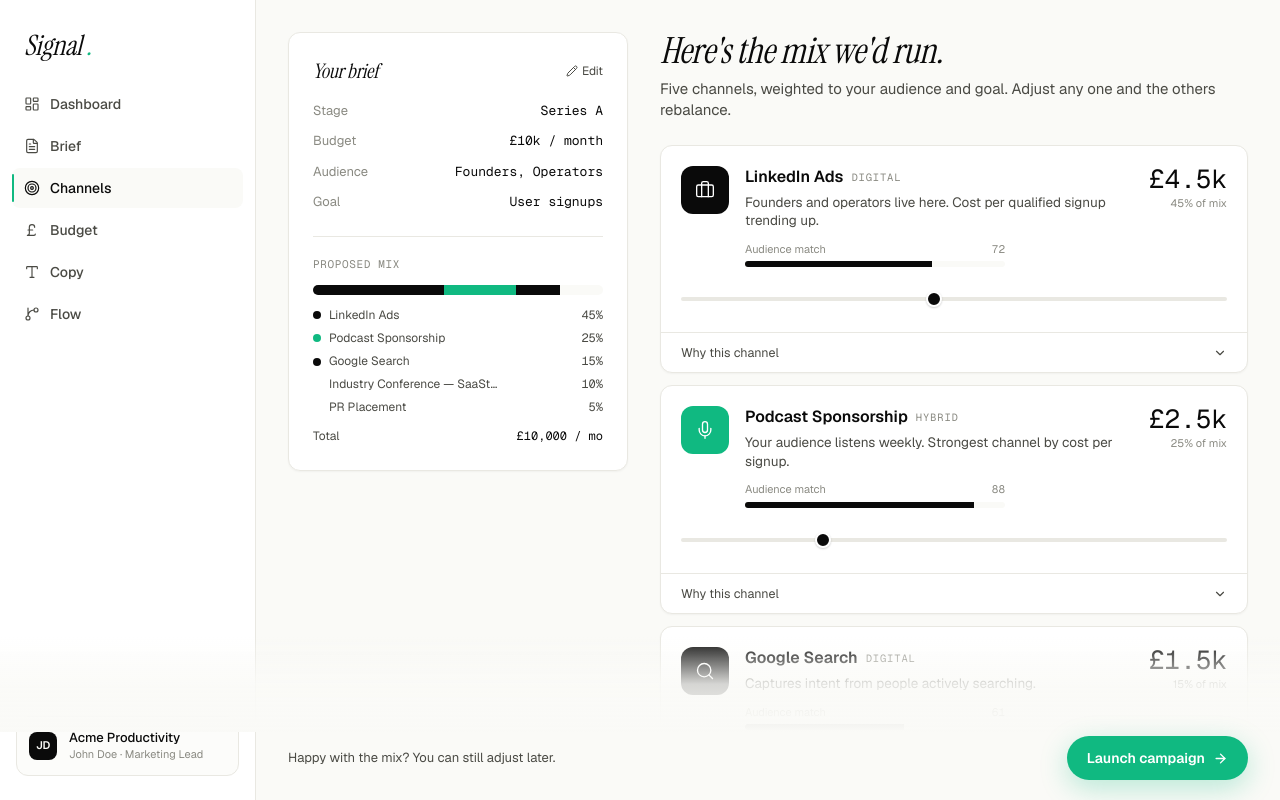
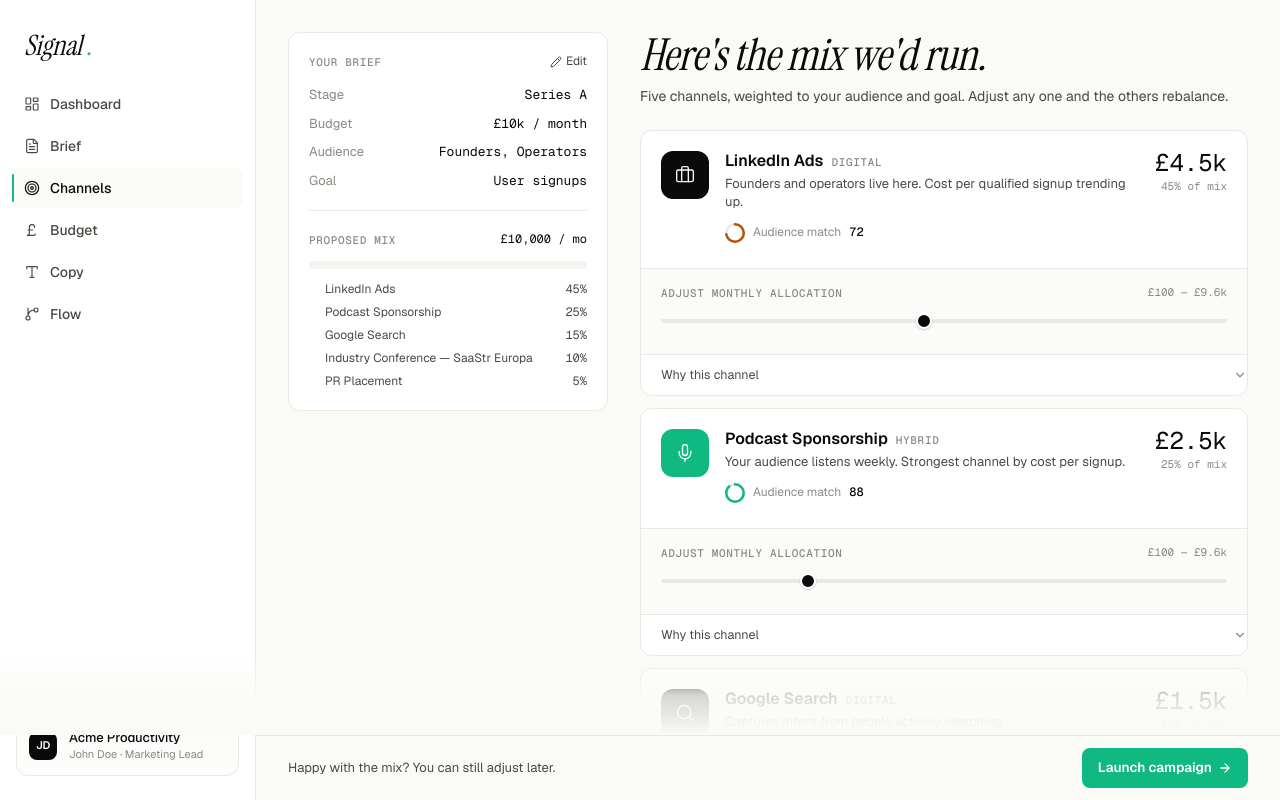
Before and after one commit to Kazemkhani/HCI-Final-Project, a Next.js app: page /channels in a window 1280 px wide. Shown: the top 800 px of the page. Built offline with nearby package versions, Linux system fonts and the light colour scheme.

Commit message:
feat(signal): R3 — channel-card redesign + ui primitives (icon-box, status-pill, segmented-tabs, disclosure, empty-state, chart-tooltip)

```diff
--- a/app/(signal)/channels/page.tsx
+++ b/app/(signal)/channels/page.tsx
@@ -6,7 +6,6 @@ import { useState } from "react";
 import { useHydrated } from "@/lib/use-hydrated";
 import { motion, AnimatePresence } from "framer-motion";
 import {
-  ChevronDown,
   Briefcase,
   Mic,
   Search,
@@ -21,12 +20,15 @@ import { useBriefStore } from "@/lib/brief-store";
 import { useMixStore, useMixTotal } from "@/lib/mix-store";
 import {
   CHANNELS,
+  CHANNEL_SERIES,
   GOAL_OPTIONS,
   TYPE_LABEL,
   formatGBP,
   formatGBPCompact,
 } from "@/lib/mock-data";
-import { cn } from "@/lib/utils";
+import { IconBox } from "@/components/ui/icon-box";
+import { Disclosure } from "@/components/ui/disclosure";
+import { RadialScore } from "@/components/dashboard/radial-score";
 
 const iconMap: Record<string, LucideIcon> = {
   Briefcase,
@@ -36,15 +38,16 @@ const iconMap: Record<string, LucideIcon> = {
   Newspaper,
 };
 
-const typeColour: Record<string, string> = {
-  digital: "var(--color-ink-1)",
-  physical: "var(--color-editorial)",
-  hybrid: "var(--color-accent)",
+const typeTone: Record<string, "solid" | "editorial" | "accent"> = {
+  digital: "solid",
+  physical: "editorial",
+  hybrid: "accent",
 };
 
 export default function ChannelMixPage() {
   const router = useRouter();
-  const { stage, budget, audiences, customAudience, goal, launched } = useBriefStore();
+  const { stage, budget, audiences, customAudience, goal, launched } =
+    useBriefStore();
   const allocations = useMixStore((s) => s.allocations);
   const setAllocation = useMixStore((s) => s.setAllocation);
   const total = useMixTotal();
@@ -54,15 +57,16 @@ export default function ChannelMixPage() {
   if (hydrated && !launched) {
     return (
       <div className="min-h-[60vh] flex flex-col items-center justify-center text-center">
-        <h1 className="font-display text-[36px] text-[var(--color-ink-1)]">
+        <h1 className="font-display text-[36px] text-[var(--color-ink-900)]">
           Start with a brief first.
         </h1>
-        <p className="mt-2 text-[15px] text-[var(--color-ink-2)] max-w-sm">
-          We need a few details about your campaign before we can suggest a mix.
+        <p className="mt-2 text-[14px] text-[var(--color-ink-600)] max-w-sm">
+          We need a few details about your campaign before we can suggest a
+          mix.
         </p>
         <Link
           href="/brief"
-          className="mt-6 inline-flex items-center gap-1.5 h-10 px-4 rounded-md bg-[var(--color-ink-1)] text-[var(--color-bg)] text-[14px] font-medium"
+          className="mt-6 inline-flex items-center gap-1.5 h-9 px-4 rounded-md bg-[var(--color-ink-900)] text-[var(--color-bg)] text-[13.5px] font-medium"
         >
           Build the brief <ArrowRight size={14} aria-hidden />
         </Link>
@@ -81,48 +85,74 @@ export default function ChannelMixPage() {
   };
 
   return (
-    <div className="grid grid-cols-1 lg:grid-cols-[340px_1fr] gap-8 pb-32">
-      <aside className="lg:sticky lg:top-8 self-start">
-        <div className="rounded-xl border border-[var(--color-border)] bg-[var(--color-surface)] p-6 shadow-[var(--shadow-sm)]">
+    <div className="grid grid-cols-1 md:grid-cols-[280px_1fr] lg:grid-cols-[320px_1fr] gap-6 lg:gap-8 pb-32">
+      <aside className="md:sticky md:top-8 self-start">
+        <div className="rounded-lg border border-[var(--color-border)] bg-[var(--color-ink-0)] p-5">
           <div className="flex items-center justify-between mb-4">
-            <h2 className="font-display text-[20px] text-[var(--color-ink-1)]">
+            <span className="t-meta text-[var(--color-ink-400)]">
               Your brief
-            </h2>
+            </span>
             <Link
               href="/brief"
-              className="text-[12px] text-[var(--color-ink-2)] hover:text-[var(--color-ink-1)] inline-flex items-center gap-1"
+              className="text-[12px] text-[var(--color-ink-600)] hover:text-[var(--color-ink-900)] inline-flex items-center gap-1"
             >
               <Pencil size={12} aria-hidden /> Edit
             </Link>
           </div>
-          <dl className="space-y-3 text-[13px]">
+          <dl className="space-y-2.5 text-[13px]">
             <Row label="Stage" value={stage} />
-            <Row label="Budget" value={`${formatGBPCompact(budget)} / month`} />
+            <Row
+              label="Budget"
+              value={`${formatGBPCompact(budget)} / month`}
+            />
             <Row label="Audience" value={audienceLabel} />
             <Row label="Goal" value={goalLabel} />
           </dl>
 
-          <div className="mt-6 pt-5 border-t border-[var(--color-border)]">
-            <div className="text-[11px] uppercase tracking-[0.06em] text-[var(--color-ink-3)] font-mono">
+          <div className="mt-5 pt-5 border-t border-[var(--color-border)]">
+            <div className="flex items-center justify-between mb-3">
+              <span className="t-meta text-[var(--color-ink-400)]">
                 Proposed mix
-            </div>
-            <MixBar allocations={allocations} total={total} />
-            <div className="flex items-center justify-between mt-3 text-[12px] text-[var(--color-ink-2)] tabular-nums">
-              <span>Total</span>
-              <span className="font-mono text-[var(--color-ink-1)]">
+              </span>
+              <span className="font-mono tabular-nums text-[12px] text-[var(--color-ink-900)]">
                 {formatGBP(total)} / mo
               </span>
             </div>
+            <MixBar allocations={allocations} total={total} />
+            <ul className="mt-3 space-y-1.5">
+              {CHANNELS.map((c) => {
+                const v = allocations[c.id] ?? c.allocation;
+                const pct = Math.round((v / total) * 100);
+                return (
+                  <li
+                    key={c.id}
+                    className="flex items-center justify-between text-[12px] text-[var(--color-ink-600)]"
+                  >
+                    <span className="inline-flex items-center gap-2 min-w-0">
+                      <span
+                        aria-hidden
+                        className="size-2 rounded-full shrink-0"
+                        style={{ background: CHANNEL_SERIES[c.id] }}
+                      />
+                      <span className="truncate">{c.name}</span>
+                    </span>
+                    <span className="font-mono tabular-nums shrink-0">
+                      {pct}%
+                    </span>
+                  </li>
+                );
+              })}
+            </ul>
           </div>
         </div>
       </aside>
 
       <section>
         <header className="mb-6">
-          <h1 className="font-display text-[36px] leading-[1.05] text-[var(--color-ink-1)]">
+          <h1 className="font-display text-[36px] lg:text-[44px] leading-[1.05] text-[var(--color-ink-900)]">
             Here&apos;s the mix we&apos;d run.
           </h1>
-          <p className="mt-2 text-[15px] text-[var(--color-ink-2)]">
+          <p className="mt-2 text-[14px] text-[var(--color-ink-600)] max-w-prose">
             Five channels, weighted to your audience and goal. Adjust any one
             and the others rebalance.
           </p>
@@ -154,10 +184,10 @@ export default function ChannelMixPage() {
       </section>
 
       <div className="fixed bottom-0 inset-x-0 z-30 pointer-events-none">
-        <div className="bg-gradient-to-t from-[var(--color-bg)] via-[var(--color-bg)]/85 to-transparent h-24" />
-        <div className="bg-[var(--color-bg)] pb-5 pt-1 px-6 lg:px-8 lg:ml-64">
+        <div className="bg-gradient-to-t from-[var(--color-bg)] via-[var(--color-bg)]/85 to-transparent h-20" />
+        <div className="bg-[var(--color-bg)] border-t border-[var(--color-border)] py-3 px-4 sm:px-6 lg:px-8 lg:ml-64">
           <div className="max-w-[1200px] mx-auto flex items-center justify-between gap-4 pointer-events-auto">
-            <p className="hidden sm:block text-[13px] text-[var(--color-ink-2)] max-w-md">
+            <p className="hidden sm:block text-[13px] text-[var(--color-ink-600)] max-w-md">
               Happy with the mix? You can still adjust later.
             </p>
             <AnimatePresence mode="wait" initial={false}>
@@ -168,24 +198,24 @@ export default function ChannelMixPage() {
                   animate={{ opacity: 1, scale: 1 }}
                   exit={{ opacity: 0 }}
                   transition={{ type: "spring", stiffness: 320, damping: 26 }}
-                  className="ml-auto h-11 px-5 rounded-full bg-[var(--color-accent)] text-white text-[14px] font-medium shadow-[0_8px_28px_rgba(16,185,129,0.32)] inline-flex items-center gap-2"
+                  className="ml-auto h-10 px-4 rounded-md bg-[var(--color-accent)] text-white text-[13.5px] font-medium inline-flex items-center gap-2"
                 >
-                  <Check size={15} strokeWidth={2.4} aria-hidden />
+                  <Check size={14} strokeWidth={2.4} aria-hidden />
                   Launched. Watching the numbers.
                 </motion.div>
               ) : (
                 <motion.button
                   key="cta"
-                  initial={{ opacity: 0, y: 8 }}
+                  initial={{ opacity: 0, y: 4 }}
                   animate={{ opacity: 1, y: 0 }}
                   exit={{ opacity: 0 }}
                   transition={{ duration: 0.2 }}
                   type="button"
                   onClick={handleLaunch}
-                  className="ml-auto h-11 px-5 rounded-full bg-[var(--color-accent)] text-white text-[14px] font-semibold shadow-[0_8px_28px_rgba(16,185,129,0.28)] inline-flex items-center gap-2 hover:translate-y-[-1px] transition-transform"
+                  className="ml-auto h-10 px-4 rounded-md bg-[var(--color-accent)] text-white text-[13.5px] font-semibold inline-flex items-center gap-1.5 hover:translate-y-[-1px] transition-transform"
                 >
                   Launch campaign
-                  <ArrowRight size={15} strokeWidth={2.2} aria-hidden />
+                  <ArrowRight size={14} strokeWidth={2.2} aria-hidden />
                 </motion.button>
               )}
             </AnimatePresence>
@@ -199,8 +229,8 @@ export default function ChannelMixPage() {
 function Row({ label, value }: { label: string; value: string }) {
   return (
     <div className="flex items-start justify-between gap-3">
-      <dt className="text-[var(--color-ink-3)]">{label}</dt>
-      <dd className="text-[var(--color-ink-1)] font-mono text-right max-w-[60%]">
+      <dt className="text-[var(--color-ink-400)]">{label}</dt>
+      <dd className="text-[var(--color-ink-900)] font-mono text-right max-w-[60%] truncate">
         {value}
       </dd>
     </div>
@@ -215,11 +245,10 @@ function MixBar({
   total: number;
 }) {
   return (
-    <div className="mt-3">
     <div
-        className="flex h-2.5 rounded-full overflow-hidden bg-[var(--color-bg)]"
+      className="flex h-2 rounded-full overflow-hidden bg-[var(--color-ink-50)]"
       role="img"
-        aria-label="Allocation by channel"
+      aria-label="Allocation by channel, segmented by share of total budget"
     >
       {CHANNELS.map((c, i) => {
         const v = allocations[c.id] ?? c.allocation;
@@ -229,36 +258,18 @@ function MixBar({
             key={c.id}
             initial={{ width: 0 }}
             animate={{ width: `${pct}%` }}
-              transition={{ type: "spring", stiffness: 220, damping: 28, delay: i * 0.05 }}
-              style={{ background: typeColour[c.type] }}
+            transition={{
+              type: "spring",
+              stiffness: 220,
+              damping: 28,
+              delay: i * 0.04,
+            }}
+            style={{ background: CHANNEL_SERIES[c.id] }}
             className="h-full"
             title={`${c.name}: ${pct.toFixed(0)}%`}
           />
         );
       })}
-      </div>
-      <div className="mt-3 space-y-1.5">
-        {CHANNELS.map((c) => {
-          const v = allocations[c.id] ?? c.allocation;
-          const pct = Math.round((v / total) * 100);
-          return (
-            <div
-              key={c.id}
-              className="flex items-center justify-between text-[12px] text-[var(--color-ink-2)]"
-            >
-              <span className="inline-flex items-center gap-2">
-                <span
-                  aria-hidden
-                  className="size-2 rounded-full shrink-0"
-                  style={{ background: typeColour[c.type] }}
-                />
-                <span className="truncate max-w-[170px]">{c.name}</span>
-              </span>
-              <span className="font-mono tabular-nums">{pct}%</span>
-            </div>
-          );
-        })}
-      </div>
     </div>
   );
 }
@@ -290,62 +301,68 @@ function ChannelCard({
   Icon,
   onChange,
 }: ChannelCardProps) {
-  const [open, setOpen] = useState(false);
-  // Slider can take up to total minus floors reserved for the 4 other channels.
   const sliderMax = Math.max(100, total - 4 * 100);
   const sliderMin = 100;
   const sliderStep = total >= 20000 ? 250 : 100;
+  const matchTone =
+    audienceMatch >= 75
+      ? "var(--color-success)"
+      : audienceMatch >= 60
+        ? "var(--color-warning)"
+        : "var(--color-negative)";
 
   return (
-    <article className="rounded-xl border border-[var(--color-border)] bg-[var(--color-surface)] shadow-[var(--shadow-sm)] overflow-hidden">
-      <div className="p-5 grid grid-cols-[48px_1fr_auto] gap-4 items-start">
-        <div
-          className="size-12 rounded-lg grid place-items-center text-white shrink-0"
-          style={{ background: typeColour[type] }}
-          aria-hidden
-        >
-          <Icon size={20} strokeWidth={1.6} />
-        </div>
+    <article className="rounded-lg border border-[var(--color-border)] bg-[var(--color-ink-0)] overflow-hidden transition-shadow hover:shadow-[var(--shadow-sm)]">
+      <div className="p-5">
+        <div className="flex items-start gap-4">
+          <IconBox Icon={Icon} size="lg" tone={typeTone[type]} />
 
-        <div className="min-w-0">
-          <div className="flex items-center gap-2 flex-wrap">
-            <h3 className="text-[16px] font-semibold text-[var(--color-ink-1)]">
+          <div className="flex-1 min-w-0">
+            <div className="flex items-baseline gap-2 flex-wrap">
+              <h3 className="text-[16px] font-semibold text-[var(--color-ink-900)] leading-tight">
                 {name}
               </h3>
-            <span className="text-[10.5px] uppercase tracking-[0.08em] text-[var(--color-ink-3)] font-mono">
+              <span className="t-meta text-[var(--color-ink-400)]">
                 {TYPE_LABEL[type]}
               </span>
             </div>
-          <p className="mt-1 text-[13.5px] text-[var(--color-ink-2)] leading-snug">
+            <p className="mt-1 text-[13px] text-[var(--color-ink-600)] leading-snug max-w-prose">
               {rationale}
             </p>
-          <div className="mt-3 flex items-center gap-3">
-            <div className="flex-1 max-w-[260px]">
-              <div className="flex items-center justify-between text-[11px] text-[var(--color-ink-3)] mb-1">
-                <span>Audience match</span>
-                <span className="font-mono">{audienceMatch}</span>
+            <div className="mt-3 inline-flex items-center gap-2 text-[12px]">
+              <RadialScore
+                value={audienceMatch}
+                size={20}
+                stroke={2.5}
+                fillColour={matchTone}
+              />
+              <span className="text-[var(--color-ink-400)]">
+                Audience match
+              </span>
+              <span className="font-mono tabular-nums text-[var(--color-ink-900)] font-medium">
+                {audienceMatch}
+              </span>
             </div>
-              <div className="h-1.5 rounded-full bg-[var(--color-bg)] overflow-hidden">
-                <div
-                  className="h-full bg-[var(--color-ink-1)]"
-                  style={{ width: `${audienceMatch}%` }}
-                />
+          </div>
+
+          <div className="text-right shrink-0">
+            <div className="font-mono text-[24px] tabular-nums text-[var(--color-ink-900)] leading-none">
+              {formatGBPCompact(allocation)}
+            </div>
+            <div className="text-[11px] text-[var(--color-ink-400)] mt-1 font-mono">
+              {pct}% of mix
             </div>
           </div>
         </div>
       </div>
 
-        <div className="text-right">
-          <div className="font-mono text-[26px] tabular-nums text-[var(--color-ink-1)] leading-none">
-            {formatGBPCompact(allocation)}
+      <div className="px-5 py-4 border-t border-[var(--color-border)] bg-[var(--color-ink-50)]/40">
+        <div className="flex items-center justify-between text-[11px] text-[var(--color-ink-400)] mb-2">
+          <span className="t-meta">Adjust monthly allocation</span>
+          <span className="font-mono tabular-nums">
+            {formatGBPCompact(sliderMin)} — {formatGBPCompact(sliderMax)}
+          </span>
         </div>
-          <div className="text-[11px] text-[var(--color-ink-3)] mt-1">
-            {pct}% of mix
-          </div>
-        </div>
-      </div>
-
-      <div className="px-5 pb-4">
         <input
           type="range"
           min={sliderMin}
@@ -353,44 +370,30 @@ function ChannelCard({
           step={sliderStep}
           value={Math.min(allocation, sliderMax)}
           onChange={(e) => onChange(Number(e.target.value))}
-          aria-label={`Allocation for ${name}`}
-          className="w-full accent-[var(--color-accent)]"
+          aria-label={`Adjust monthly allocation for ${name}`}
+          aria-valuemin={sliderMin}
+          aria-valuemax={sliderMax}
+          aria-valuenow={allocation}
+          aria-valuetext={`${formatGBP(allocation)} per month`}
+          className="w-full"
         />
       </div>
 
-      <button
-        type="button"
-        onClick={() => setOpen((s) => !s)}
-        aria-expanded={open}
-        aria-controls={`detail-${id}`}
-        className="w-full px-5 h-10 border-t border-[var(--color-border)] flex items-center justify-between text-[12.5px] text-[var(--color-ink-2)] hover:text-[var(--color-ink-1)]"
+      <Disclosure
+        className="border-t border-[var(--color-border)]"
+        trigger={
+          <span className="px-5 h-10 flex items-center text-[12.5px] text-[var(--color-ink-600)] hover:text-[var(--color-ink-900)] w-full">
+            Why this channel
+          </span>
+        }
       >
-        <span>Why this channel</span>
-        <ChevronDown
-          size={14}
-          aria-hidden
-          className={cn(
-            "transition-transform",
-            open && "rotate-180",
-          )}
-        />
-      </button>
-      <AnimatePresence initial={false}>
-        {open && (
-          <motion.div
-            id={`detail-${id}`}
-            initial={{ height: 0, opacity: 0 }}
-            animate={{ height: "auto", opacity: 1 }}
-            exit={{ height: 0, opacity: 0 }}
-            transition={{ duration: 0.18 }}
-            className="overflow-hidden"
-          >
-            <p className="px-5 pb-5 text-[13.5px] text-[var(--color-ink-2)] leading-relaxed">
+        <p className="px-5 pb-5 pt-1 text-[13px] text-[var(--color-ink-600)] leading-relaxed max-w-prose">
           {detail}
         </p>
-          </motion.div>
-        )}
-      </AnimatePresence>
+      </Disclosure>
+
+      {/* Wired ID for future a11y references */}
+      <span hidden id={`channel-${id}-summary`} />
     </article>
   );
 }
--- /dev/null
+++ b/components/ui/disclosure.tsx
@@ -0,0 +1,57 @@
+"use client";
+
+import { useState, useId } from "react";
+import { motion, AnimatePresence } from "framer-motion";
+import { ChevronDown } from "lucide-react";
+import { cn } from "@/lib/utils";
+
+export function Disclosure({
+  trigger,
+  children,
+  defaultOpen = false,
+  className,
+}: {
+  trigger: React.ReactNode;
+  children: React.ReactNode;
+  defaultOpen?: boolean;
+  className?: string;
+}) {
+  const [open, setOpen] = useState(defaultOpen);
+  const id = useId();
+
+  return (
+    <div className={className}>
+      <button
+        type="button"
+        onClick={() => setOpen((s) => !s)}
+        aria-expanded={open}
+        aria-controls={id}
+        className="w-full flex items-center justify-between gap-3 text-left"
+      >
+        {trigger}
+        <ChevronDown
+          size={14}
+          aria-hidden
+          className={cn(
+            "shrink-0 text-[var(--color-ink-400)] transition-transform duration-200",
+            open && "rotate-180",
+          )}
+        />
+      </button>
+      <AnimatePresence initial={false}>
+        {open && (
+          <motion.div
+            id={id}
+            initial={{ height: 0, opacity: 0 }}
+            animate={{ height: "auto", opacity: 1 }}
+            exit={{ height: 0, opacity: 0 }}
+            transition={{ duration: 0.18, ease: [0.16, 1, 0.3, 1] }}
+            className="overflow-hidden"
+          >
+            {children}
+          </motion.div>
+        )}
+      </AnimatePresence>
+    </div>
+  );
+}
--- /dev/null
+++ b/components/ui/icon-box.tsx
@@ -0,0 +1,54 @@
+import type { LucideIcon } from "lucide-react";
+import { cn } from "@/lib/utils";
+
+type Size = "sm" | "md" | "lg";
+type Tone = "default" | "accent" | "editorial" | "solid" | "muted";
+
+const sizeMap: Record<Size, { box: string; icon: number; stroke: number }> = {
+  sm: { box: "size-7 rounded-md", icon: 14, stroke: 1.7 },
+  md: { box: "size-9 rounded-md", icon: 16, stroke: 1.7 },
+  lg: { box: "size-12 rounded-lg", icon: 20, stroke: 1.6 },
+};
+
+const toneMap: Record<Tone, string> = {
+  default: "bg-[var(--color-ink-50)] text-[var(--color-ink-900)]",
+  accent: "bg-[var(--color-accent)] text-white",
+  editorial: "bg-[var(--color-editorial)] text-white",
+  solid: "bg-[var(--color-ink-900)] text-[var(--color-bg)]",
+  muted: "bg-[var(--color-bg)] text-[var(--color-ink-600)] border border-[var(--color-border)]",
+};
+
+export type IconBoxProps = {
+  Icon: LucideIcon;
+  size?: Size;
+  tone?: Tone;
+  className?: string;
+  ariaLabel?: string;
+};
+
+export function IconBox({
+  Icon,
+  size = "md",
+  tone = "default",
+  className,
+  ariaLabel,
+}: IconBoxProps) {
+  const s = sizeMap[size];
+  const t = toneMap[tone];
+
+  return (
+    <span
+      role={ariaLabel ? "img" : undefined}
+      aria-label={ariaLabel}
+      aria-hidden={ariaLabel ? undefined : true}
+      className={cn(
+        "inline-grid place-items-center shrink-0",
+        s.box,
+        t,
+        className,
+      )}
+    >
+      <Icon size={s.icon} strokeWidth={s.stroke} />
+    </span>
+  );
+}
--- /dev/null
+++ b/components/ui/segmented-tabs.tsx
@@ -0,0 +1,62 @@
+"use client";
+
+import { cn } from "@/lib/utils";
+
+export type SegmentedTab<T extends string> = {
+  id: T;
+  label: string;
+};
+
+export function SegmentedTabs<T extends string>({
+  tabs,
+  value,
+  onChange,
+  ariaLabel,
+  size = "md",
+  className,
+}: {
+  tabs: SegmentedTab<T>[];
+  value: T;
+  onChange: (id: T) => void;
+  ariaLabel: string;
+  size?: "sm" | "md";
+  className?: string;
+}) {
+  const heights =
+    size === "sm"
+      ? { outer: "h-8 p-0.5", inner: "h-7 px-2.5 text-[12px]" }
+      : { outer: "h-9 p-1", inner: "h-7 px-3 text-[12px]" };
+  return (
+    <div
+      role="tablist"
+      aria-label={ariaLabel}
+      className={cn(
+        "inline-flex rounded-md bg-[var(--color-ink-50)] border border-[var(--color-border)]",
+        heights.outer,
+        className,
+      )}
+    >
+      {tabs.map((t) => {
+        const active = value === t.id;
+        return (
+          <button
+            key={t.id}
+            type="button"
+            role="tab"
+            aria-selected={active}
+            onClick={() => onChange(t.id)}
+            className={cn(
+              "rounded-[5px] font-medium transition-colors",
+              heights.inner,
+              active
+                ? "bg-[var(--color-ink-0)] text-[var(--color-ink-900)] shadow-[0_1px_2px_rgba(10,10,10,0.06)]"
+                : "text-[var(--color-ink-600)] hover:text-[var(--color-ink-900)]",
+            )}
+          >
+            {t.label}
+          </button>
+        );
+      })}
+    </div>
+  );
+}
--- /dev/null
+++ b/components/ui/status-pill.tsx
@@ -0,0 +1,52 @@
+import { cn } from "@/lib/utils";
+
+export type StatusTone = "healthy" | "attention" | "critical";
+
+const toneMap: Record<
+  StatusTone,
+  { bg: string; fg: string; dot: string; label: string }
+> = {
+  healthy: {
+    bg: "bg-[var(--color-success-soft)]",
+    fg: "text-[var(--color-success)]",
+    dot: "bg-[var(--color-success)]",
+    label: "On track",
+  },
+  attention: {
+    bg: "bg-[var(--color-warning-soft)]",
+    fg: "text-[var(--color-warning)]",
+    dot: "bg-[var(--color-warning)]",
+    label: "Attention",
+  },
+  critical: {
+    bg: "bg-[var(--color-negative-soft)]",
+    fg: "text-[var(--color-negative)]",
+    dot: "bg-[var(--color-negative)]",
+    label: "Critical",
+  },
+};
+
+export function StatusPill({
+  tone,
+  label,
+  className,
+}: {
+  tone: StatusTone;
+  label?: string;
+  className?: string;
+}) {
+  const t = toneMap[tone];
+  return (
+    <span
+      className={cn(
+        "inline-flex items-center gap-1.5 h-[22px] px-2 rounded-full text-[11px] font-medium tracking-[0.02em]",
+        t.bg,
+        t.fg,
+        className,
+      )}
+    >
+      <span aria-hidden className={cn("size-1.5 rounded-full", t.dot)} />
+      {label ?? t.label}
+    </span>
+  );
+}
```
Also changed, not shown: components/dashboard/chart-tooltip.tsx (added, +73 -0 lines), components/ui/empty-state.tsx (added, +45 -0 lines). Lines whose indentation alone changed are shown as unchanged.
